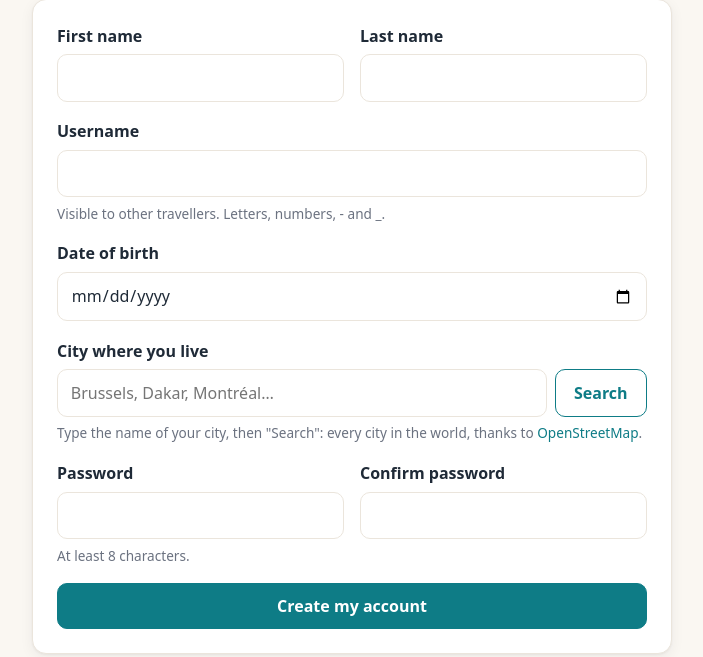
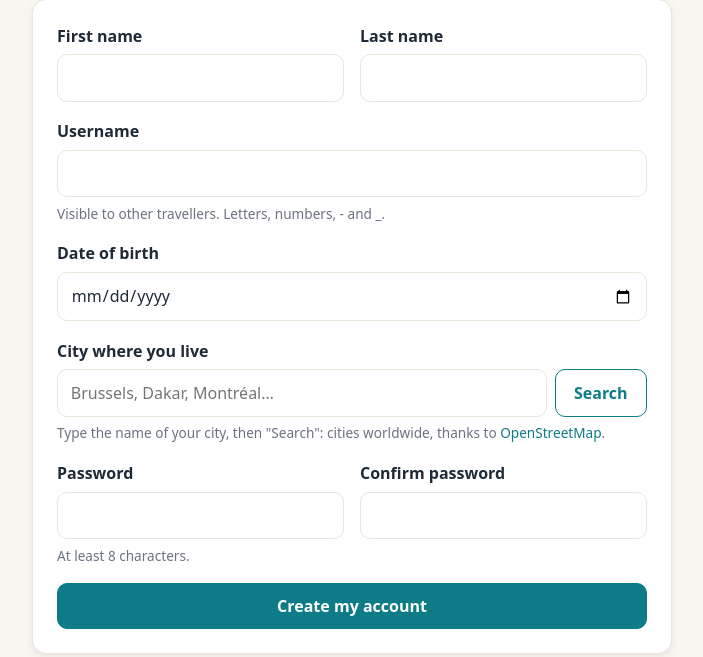
Before and after one commit to puremax-lab/Escales, a PHP site: page /inscription in a window 1280 px wide. Shown: the part 204-861 px from the top of the page, without its empty margins (288-991 px from the left). Run offline with PHP 8.4, Linux system fonts and the light colour scheme.

Commit message:
Reword the city search hints

```diff
--- a/lang/en.php
+++ b/lang/en.php
@@ -127,7 +127,7 @@ return [
     'Annuler' => 'Cancel',
     'Quelle ville avez-vous visitée ?' => 'Which city did you visit?',
     'Chercher' => 'Search',
-    "Toutes les villes du monde, grâce aux données d'%s." => 'Every city in the world, thanks to %s data.',
+    "Des villes du monde entier, grâce aux données d'%s." => 'Cities worldwide, thanks to %s data.',
     'Aucune ville trouvée pour « %s ». Vérifiez l\'orthographe.' => 'No city found for "%s". Check the spelling.',
     "La recherche mondiale ne répond pas pour le moment : seules les villes déjà notées sur Escales s'affichent." => 'The world search is not answering at the moment: only cities already rated on Escales are shown.',
     'Ville' => 'City',
@@ -167,7 +167,7 @@ return [
     // City field
     'Ville où vous habitez' => 'City where you live',
     'Choisissez votre ville' => 'Choose your city',
-    'Tapez le nom de votre ville, puis « Chercher » : toutes les villes du monde, grâce à %s.' => 'Type the name of your city, then "Search": every city in the world, thanks to %s.',
+    'Tapez le nom de votre ville, puis « Chercher » : des villes du monde entier, grâce à %s.' => 'Type the name of your city, then "Search": cities worldwide, thanks to %s.',
 
     // Demo countries
     'Allemagne' => 'Germany',
--- a/templates/pages/journal/form.php
+++ b/templates/pages/journal/form.php
@@ -18,7 +18,7 @@ $value = fn (string $field) => e(is_scalar($old[$field] ?? null) ? (string) $old
                 <input id="q" name="q" type="search" value="<?= e($query) ?>" placeholder="Kyoto, Dakar, Valparaíso…" required autofocus<?= invalid_attrs($errors, 'city_id') ?>>
                 <button type="submit" class="btn"><?= e(t('Chercher')) ?></button>
             </div>
-            <p class="hint"><?= t("Toutes les villes du monde, grâce aux données d'%s.", '<a href="https://www.openstreetmap.org/copyright" target="_blank" rel="noopener">OpenStreetMap</a>') ?></p>
+            <p class="hint"><?= t("Des villes du monde entier, grâce aux données d'%s.", '<a href="https://www.openstreetmap.org/copyright" target="_blank" rel="noopener">OpenStreetMap</a>') ?></p>
             <?= field_error($errors, 'city_id') ?>
         </div>
 
--- a/templates/partials/city-picker.php
+++ b/templates/partials/city-picker.php
@@ -25,7 +25,7 @@
     <?php elseif ($cityField['searched']): ?>
         <p class="hint"><?= e(t("Aucune ville trouvée pour « %s ». Vérifiez l'orthographe.", $cityField['query'])) ?></p>
     <?php else: ?>
-        <p class="hint"><?= t('Tapez le nom de votre ville, puis « Chercher » : toutes les villes du monde, grâce à %s.', '<a href="https://www.openstreetmap.org/copyright" target="_blank" rel="noopener">OpenStreetMap</a>') ?></p>
+        <p class="hint"><?= t('Tapez le nom de votre ville, puis « Chercher » : des villes du monde entier, grâce à %s.', '<a href="https://www.openstreetmap.org/copyright" target="_blank" rel="noopener">OpenStreetMap</a>') ?></p>
     <?php endif ?>
     <?php if ($cityField['unavailable']): ?>
         <p class="hint"><?= e(t("La recherche mondiale ne répond pas pour le moment : seules les villes déjà notées sur Escales s'affichent.")) ?></p>
```
